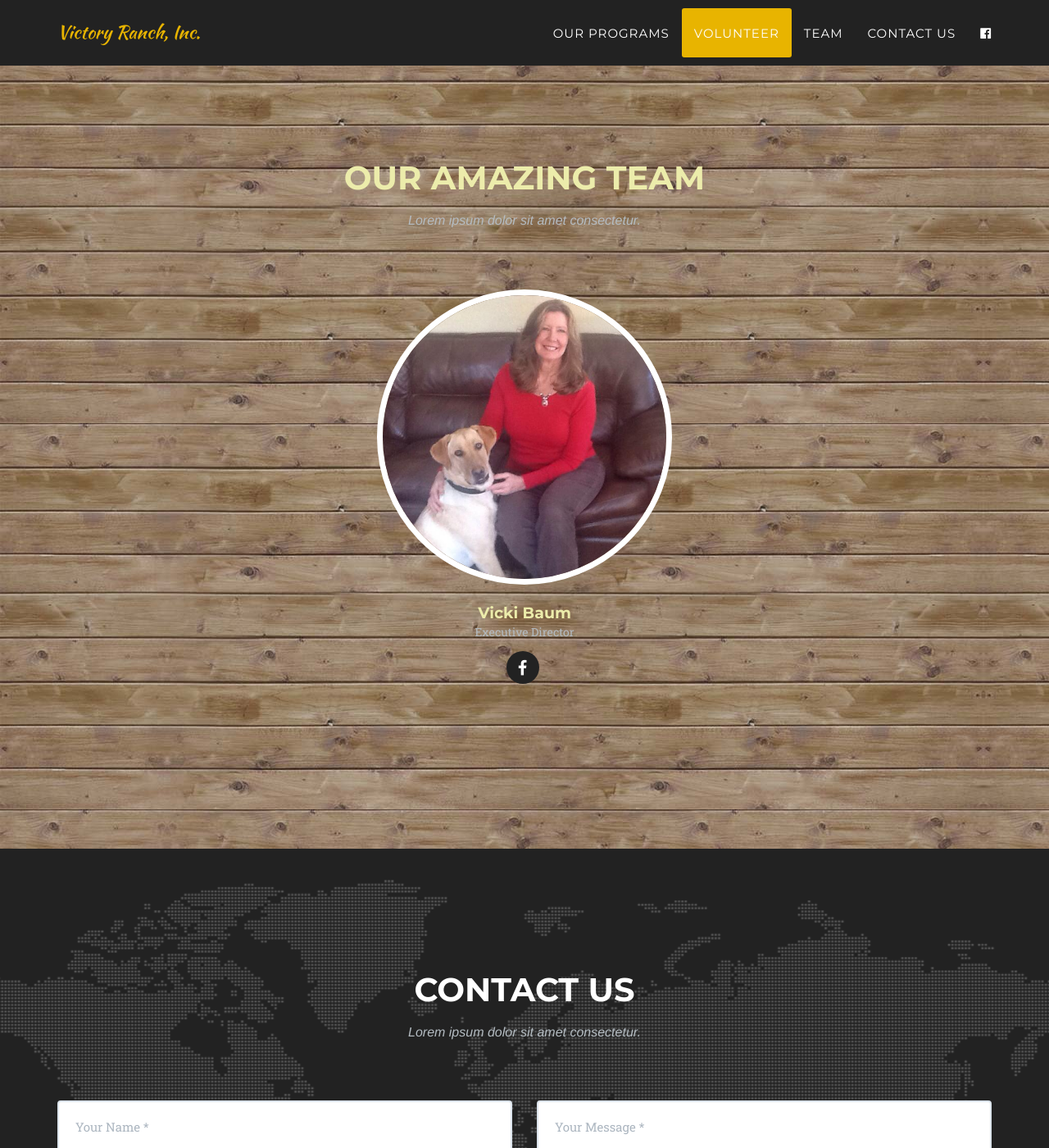
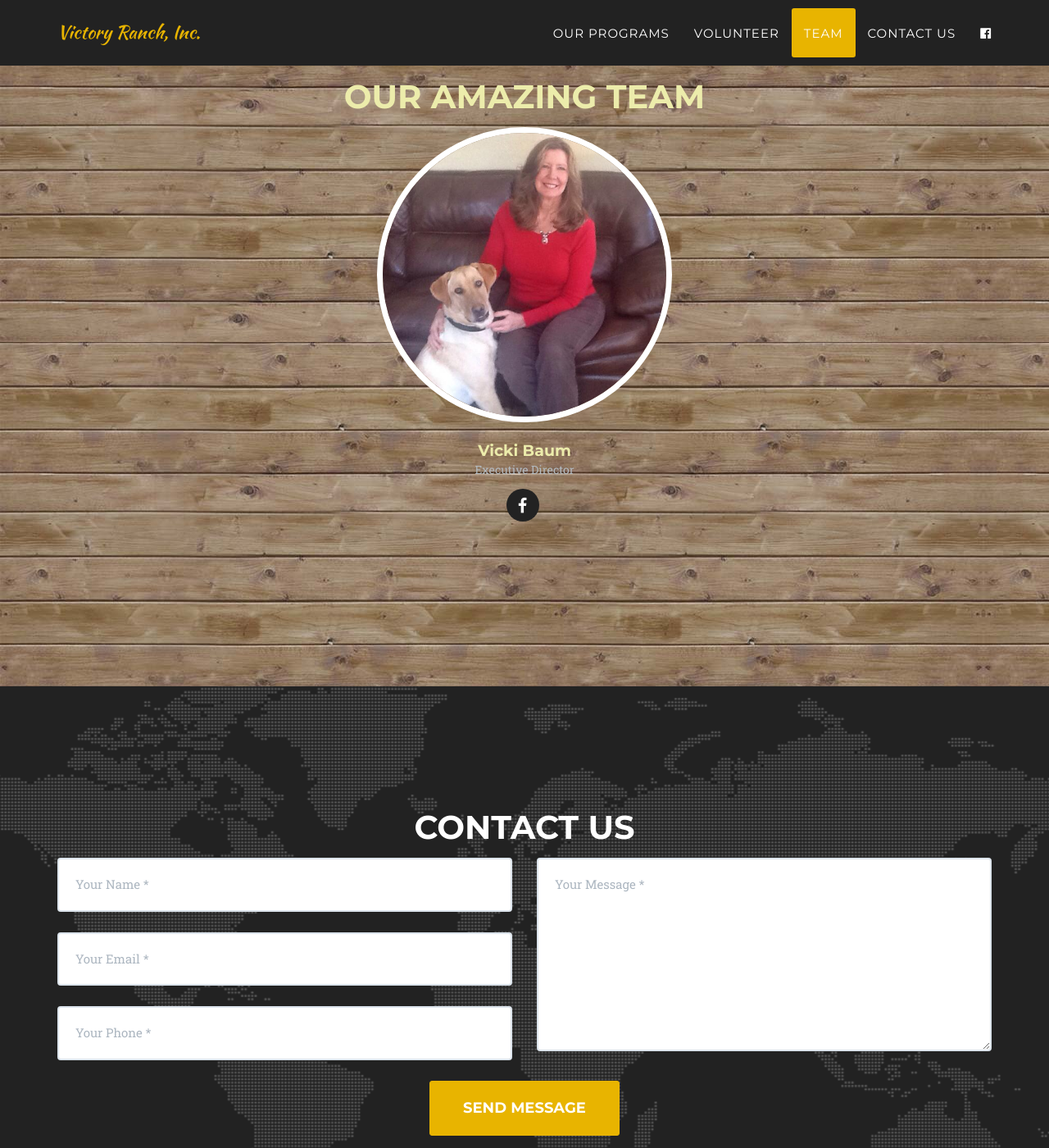
Before and after one commit to TirelessWake/victoryranchiowa, a Jekyll site: the page built from index.html, in a window 1280 px wide and 1400 px high, scrolled down 4574 px. Shown: the whole window at 82% size. Built offline with Jekyll 4.4.1, drawn with Linux system fonts in a browser that asks for light colours; some web fonts are replaced; some of the changed text lies outside the part shown.

Commit message:
cleaning up site of lorem ipsum

```diff
--- a/_config.yml
+++ b/_config.yml
@@ -54,17 +54,17 @@ people:
 #       url: #
 
 # Social networks usernames (many more available: google-plus, flickr, dribbble, pinterest, instagram, tumblr, linkedin, etc.)
-# social:
-#   # - title: twitter
-#   #   url: http://twitter.com/jekyllrb
-#   - title: facebook
-#     url:
-#   - title: stack-overflow
-#     url: http://stackoverflow.com/questions/tagged/jekyll
-#   - title: bitbucket
-#     url: http://bitbucket.org/jekyll
-#   - title: github
-#     url: http://github.com/jekyll
+social:
+#  - title: twitter
+#    url: http://twitter.com/jekyllrb
+  - title: facebook
+    url: https://www.facebook.com/victoryranchiowa
+#  - title: stack-overflow
+#    url: http://stackoverflow.com/questions/tagged/jekyll
+#  - title: bitbucket
+#    url: http://bitbucket.org/jekyll
+#  - title: github
+#    url: http://github.com/jekyll
 
 # Postal address (add as many lines as necessary)
 address:
--- a/_includes/about.html
+++ b/_includes/about.html
@@ -4,7 +4,7 @@
             <div class="row">
                 <div class="col-lg-12 text-center">
                     <h2 class="section-heading">Our Programs</h2>
-                    <h3 class="section-subheading text-muted">Lorem ipsum dolor sit amet consectetur.</h3>
+                    <!-- <h3 class="section-subheading text-muted">Lorem ipsum dolor sit amet consectetur.</h3> -->
                 </div>
             </div>
             <div class="row">
--- a/_includes/contact.html
+++ b/_includes/contact.html
@@ -3,7 +3,7 @@
             <div class="row">
                 <div class="col-lg-12 text-center">
                     <h2 class="section-heading">Contact Us</h2>
-                    <h3 class="section-subheading text-muted">Lorem ipsum dolor sit amet consectetur.</h3>
+                    <!-- <h3 class="section-subheading text-muted">Lorem ipsum dolor sit amet consectetur.</h3> -->
                 </div>
             </div>
             <div class="row">
--- a/_includes/team.html
+++ b/_includes/team.html
@@ -4,7 +4,7 @@
             <div class="row">
                 <div class="col-lg-12 text-center">
                     <h2 class="section-heading">Our Amazing Team</h2>
-                    <h3 class="section-subheading text-muted">Lorem ipsum dolor sit amet consectetur.</h3>
+                    <!-- <h3 class="section-subheading text-muted">Lorem ipsum dolor sit amet consectetur.</h3> -->
                 </div>
             </div>
             <div class="row">
```
